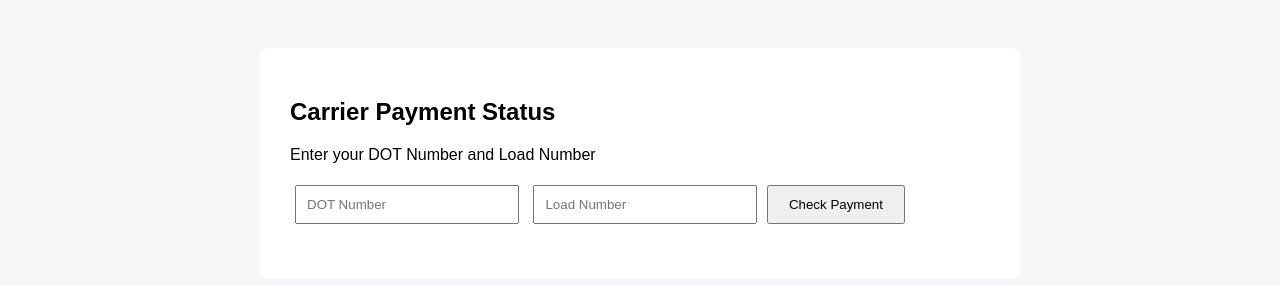
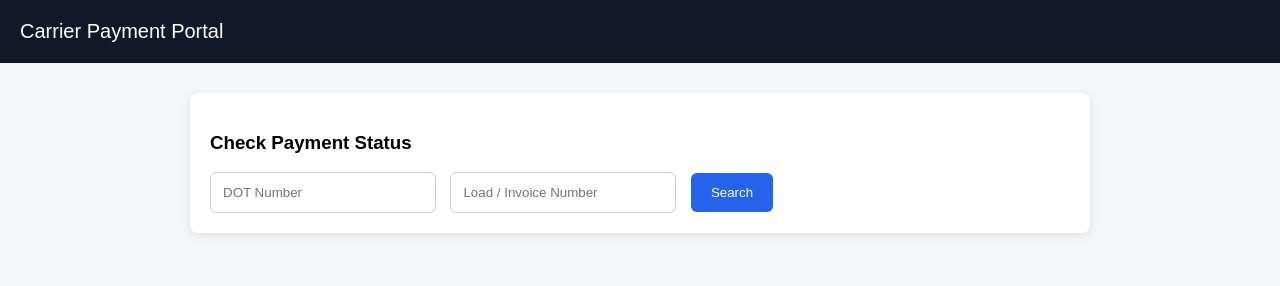
Before and after one commit to zolson87-debug/roadsync-carrier-portal, a website: page index.html in a window 1280 px wide. Drawn offline with Linux system fonts and the light colour scheme.

Commit message:
Update index.html
V2

```diff
--- a/index.html
+++ b/index.html
@@ -1,75 +1,167 @@
-
 <!DOCTYPE html>
 <html>
+
 <head>
+
 <meta charset="UTF-8">
+
 <title>Carrier Payment Portal</title>
+
 <style>
-body { font-family: Arial; background:#f4f6f8; padding:40px; }
-.container { max-width:700px; margin:auto; background:white; padding:30px; border-radius:8px; }
-input { padding:10px; margin:5px; width:200px; }
-button { padding:10px 20px; }
-.result { margin-top:20px; }
-.card { background:#fafafa; padding:15px; margin-top:10px; border-radius:6px; }
+
+body{
+font-family:Arial;
+background:#f5f6f8;
+margin:0;
+}
+
+.header{
+background:#111827;
+color:white;
+padding:20px;
+font-size:20px;
+}
+
+.container{
+max-width:900px;
+margin:auto;
+padding:30px;
+}
+
+.card{
+background:white;
+padding:20px;
+border-radius:8px;
+margin-bottom:20px;
+box-shadow:0 2px 8px rgba(0,0,0,0.1);
+}
+
+input{
+padding:12px;
+border:1px solid #ccc;
+border-radius:6px;
+width:200px;
+margin-right:10px;
+}
+
+button{
+padding:12px 20px;
+background:#2563eb;
+color:white;
+border:none;
+border-radius:6px;
+cursor:pointer;
+}
+
+.status{
+font-weight:bold;
+}
+
+.paid{
+color:green;
+}
+
+.pending{
+color:orange;
+}
+
+.failed{
+color:red;
+}
+
 </style>
+
 </head>
+
 <body>
 
+<div class="header">
+Carrier Payment Portal
+</div>
+
 <div class="container">
-<h2>Carrier Payment Status</h2>
-<p>Enter your DOT Number and Load Number</p>
 
-<input id="dot" placeholder="DOT Number"/>
-<input id="load" placeholder="Load Number"/>
-<button onclick="lookup()">Check Payment</button>
+<div class="card">
 
-<div id="result" class="result"></div>
+<h3>Check Payment Status</h3>
+
+<input id="dot" placeholder="DOT Number">
+<input id="load" placeholder="Load / Invoice Number">
+
+<button onclick="lookup()">Search</button>
+
+</div>
+
+<div id="carrier"></div>
+
+<div id="payments"></div>
+
 </div>
 
 <script>
+
 async function lookup(){
 
 const dot = document.getElementById("dot").value;
 const load = document.getElementById("load").value;
 
- const res = await fetch(`/api/carrier-lookup?dot=${dot}&load=${load}`);
+const res = await fetch(`/api/search?dot=${dot}&load=${load}`);
+
 const data = await res.json();
 
- const el = document.getElementById("result");
- el.innerHTML = "";
+const carrierDiv = document.getElementById("carrier");
+const paymentDiv = document.getElementById("payments");
+
+carrierDiv.innerHTML="";
+paymentDiv.innerHTML="";
 
 if(!data.carrier){
-   el.innerHTML = "<p>No carrier found.</p>";
+
+paymentDiv.innerHTML="<div class='card'>No payment found.</div>";
+
 return;
+
 }
 
- el.innerHTML += `
+carrierDiv.innerHTML = `
 <div class="card">
-   <b>Carrier:</b> ${data.carrier.name}<br>
-   <b>DOT:</b> ${data.carrier.dot}<br>
-   <b>MC:</b> ${data.carrier.mc}<br>
-   <b>Verified:</b> ${data.carrier.verified}<br>
-   <b>Eligible Payment Types:</b> ${data.carrier.payment_methods.join(", ")}
+
+<h3>${data.carrier.name}</h3>
+
+DOT: ${data.carrier.dot}<br>
+MC: ${data.carrier.mc}<br>
+Verified: ${data.carrier.verified}<br>
+Eligible Payment Methods: ${data.carrier.payment_types.join(", ")}
+
 </div>
 `;
 
- if(data.payments.length === 0){
-   el.innerHTML += "<p>No payment found for this load yet.</p>";
-   return;
+data.payments.forEach(p=>{
+
+let cls="pending";
+
+if(p.status==="paid") cls="paid";
+if(p.status==="failed") cls="failed";
+
+paymentDiv.innerHTML += `
+
+<div class="card">
+
+<div class="status ${cls}">Status: ${p.status}</div>
+
+Amount: $${p.amount}<br>
+Payment Method: ${p.method}<br>
+ETA: ${p.eta || "Processing"}<br>
+Transaction ID: ${p.id}
+
+</div>
+
+`;
+
+});
+
 }
 
- data.payments.forEach(p=>{
-   el.innerHTML += `
-     <div class="card">
-     <b>Status:</b> ${p.status}<br>
-     <b>Amount:</b> $${p.amount}<br>
-     <b>Method:</b> ${p.payment_method}<br>
-     <b>ETA:</b> ${p.eta || "Pending"}<br>
-     <b>Transaction ID:</b> ${p.id}
-     </div>
-   `
- });
-}
 </script>
 
 </body>
```
Lines whose indentation alone changed are shown as unchanged.
